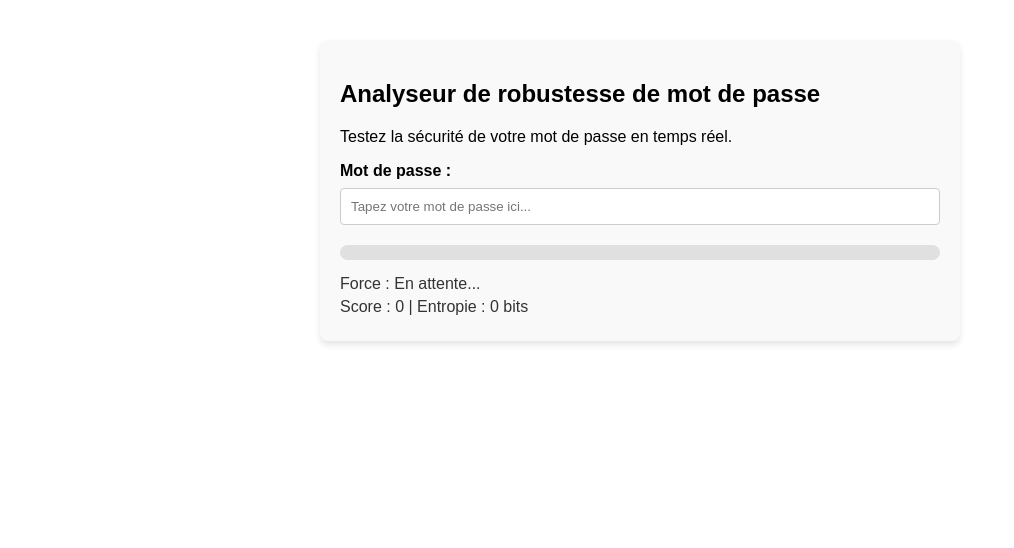
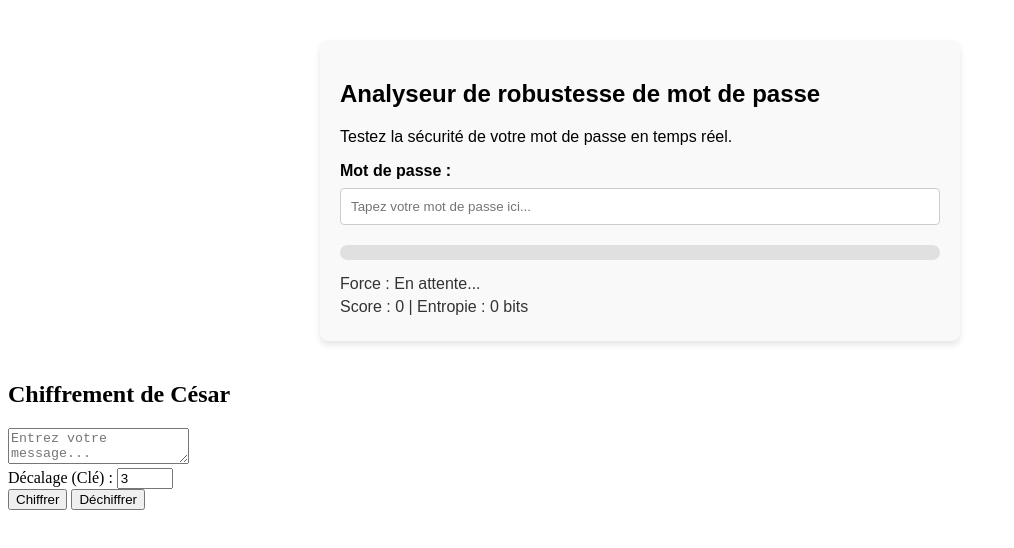
Before and after one commit to Mathisrealone/Projet-JS---CyberShield-, a plain HTML site: page cybershield/index.html in a window 1280 px wide. Shown: the whole page, without its empty margins (0-1014 px from the left). Drawn offline with Linux system fonts and the light colour scheme.

Commit message:
add html for cesar

```diff
--- a/cybershield/index.html
+++ b/cybershield/index.html
@@ -27,7 +27,25 @@
       <p id="score-text">Score : 0 | Entropie : 0 bits</p>
     </div>
   </section>
+
+  <section id="caesar-section">
+    <h2>Chiffrement de César</h2>
+    <textarea id="caesar-input" placeholder="Entrez votre message..."></textarea>
+
+    <div class="controls">
+      <label>Décalage (Clé) :</label>
+      <input type="number" id="caesar-key" value="3" min="0" max="25">
+    </div>
+
+    <div class="buttons">
+      <button id="encrypt-btn">Chiffrer</button>
+      <button id="decrypt-btn">Déchiffrer</button>
+    </div>
+
+    <p id="caesar-output"></p>
+  </section>
   <script src="js/password.js"></script>
+  <script src="js/cipher.js"></script>
 </body>
 
 </html>
```
